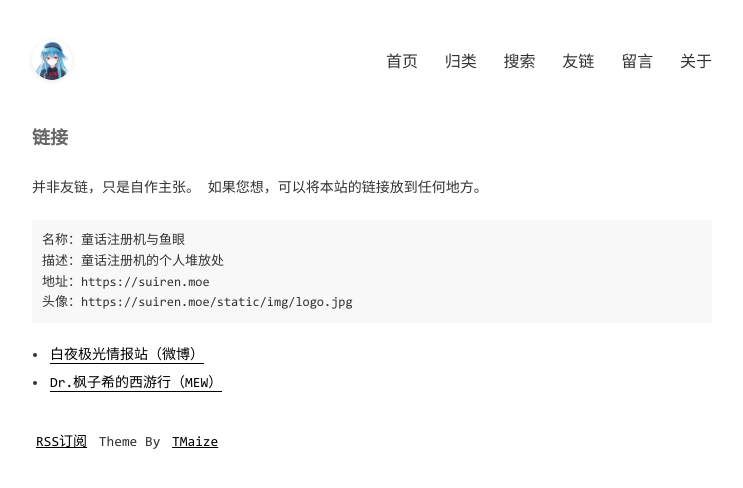
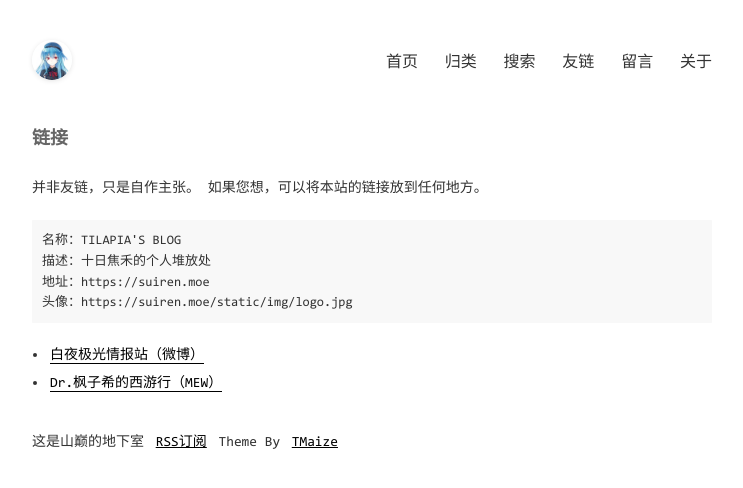
Before and after one commit to tilapia87/tilapia87.github.io, a Jekyll site: the page built from pages/links.md, in a window 1280 px wide. Shown: the top 488 px of the page, without its empty margins (268-1011 px from the left). Built offline with Jekyll 4.4.1, drawn with Linux system fonts in a browser that asks for light colours; comment, search, counter and statistics services are not loaded.

Commit message:
Signed-off-by: tilapia87 <feiyulee404@gmail.com>

```diff
--- a/_config.yml
+++ b/_config.yml
@@ -1,11 +1,11 @@
 encoding: utf-8
 
 # SEO相关信息
-title: 童话注册机与鱼眼
-description: 童话注册机的个人堆放处
-keywords: 童话注册机,Blog,tilapia丽鲷科,丽鲷科,tilapia
-author: 丽鲷科
-footerText: ''
+title: TILAPIA'S BLOG
+description: 十日焦禾的个人堆放处
+keywords: 童话注册机,Blog,tilapia丽鲷科,丽鲷科,tilapia，十日焦禾，焦禾
+author: 焦禾（tilapia）
+footerText: '这是山巅的地下室'
 
 # 这些不要动
 permalink: /posts/:year/:month/:day/:title.html
```
Also changed, not shown: 1 other file.
